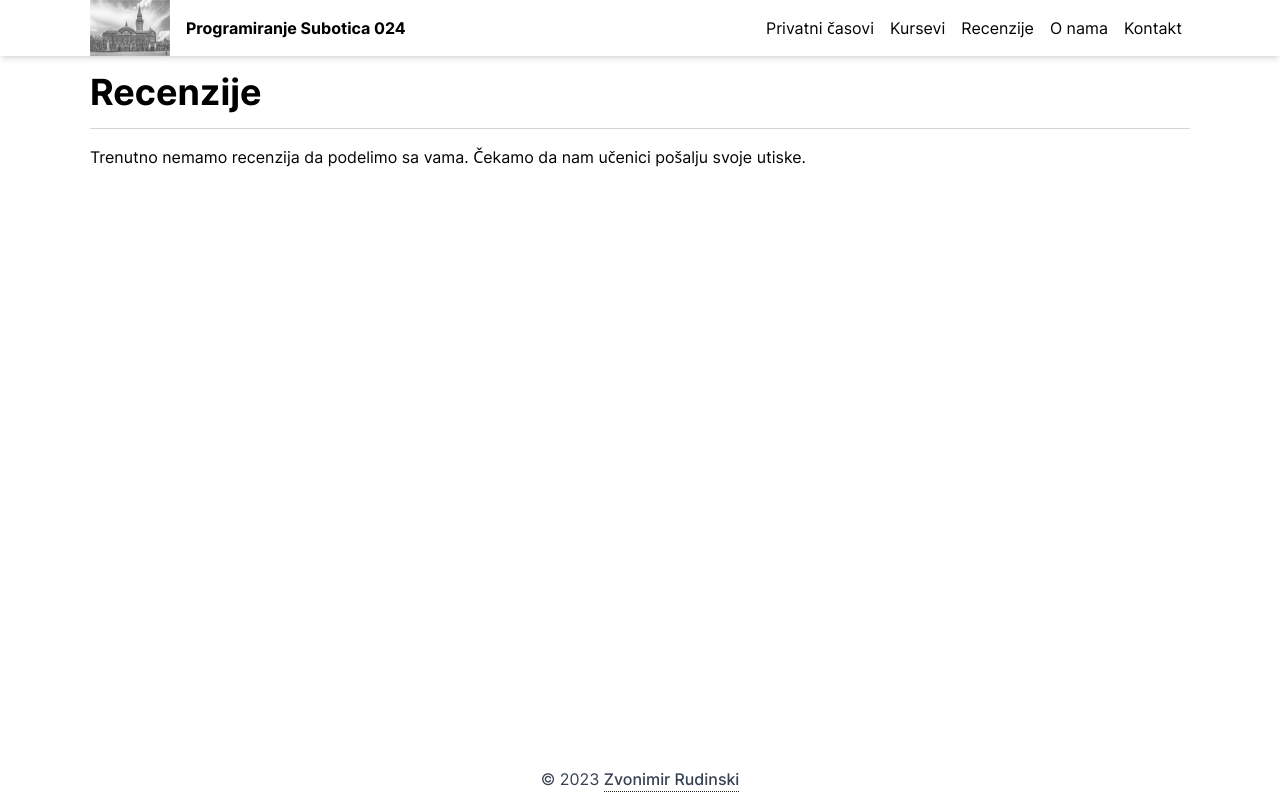
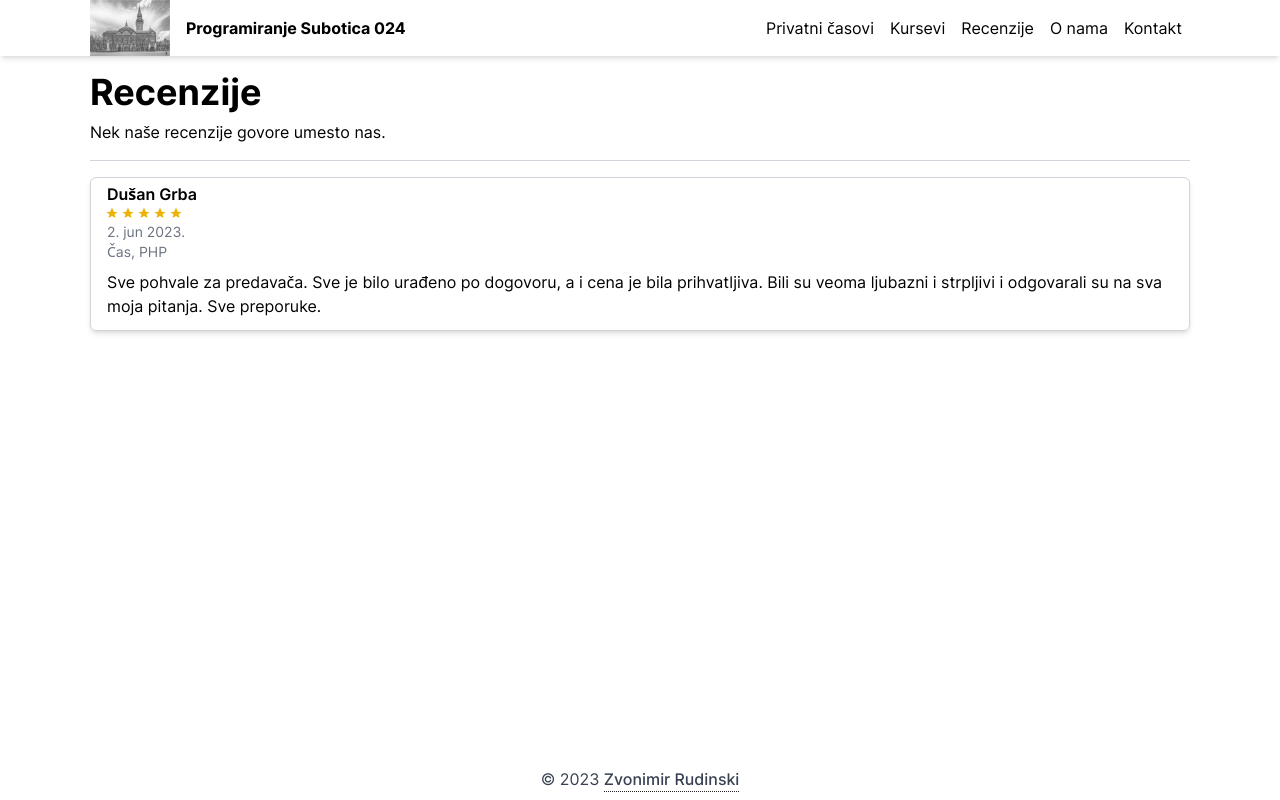
Before and after one commit to programiranje024/programiranje024.github.io, a Next.js app: page /recenzije in a window 1280 px wide. Built offline with nearby package versions, Linux system fonts and the light colour scheme.

Commit message:
feat: add review for php

```diff
--- a/src/pages/recenzije.tsx
+++ b/src/pages/recenzije.tsx
@@ -6,7 +6,17 @@ import Layout from '@/components/layout/Layout';
 import Review, { ReviewProps } from '@/components/Review';
 import Seo from '@/components/Seo';
 
-const reviews: ReviewProps[] = [];
+const reviews: ReviewProps[] = [
+  {
+    name: 'Dušan Grba',
+    comment:
+      'Sve pohvale za predavača. Sve je bilo urađeno po dogovoru, a i cena je bila prihvatljiva. Bili su veoma ljubazni i strpljivi i odgovarali su na sva moja pitanja. Sve preporuke.',
+    rating: 5,
+    date: new Date('2023-06-02'),
+    serviceType: 'tutoring',
+    serviceName: 'PHP',
+  },
+];
 
 export default function ReviewsPage() {
   return (
```
